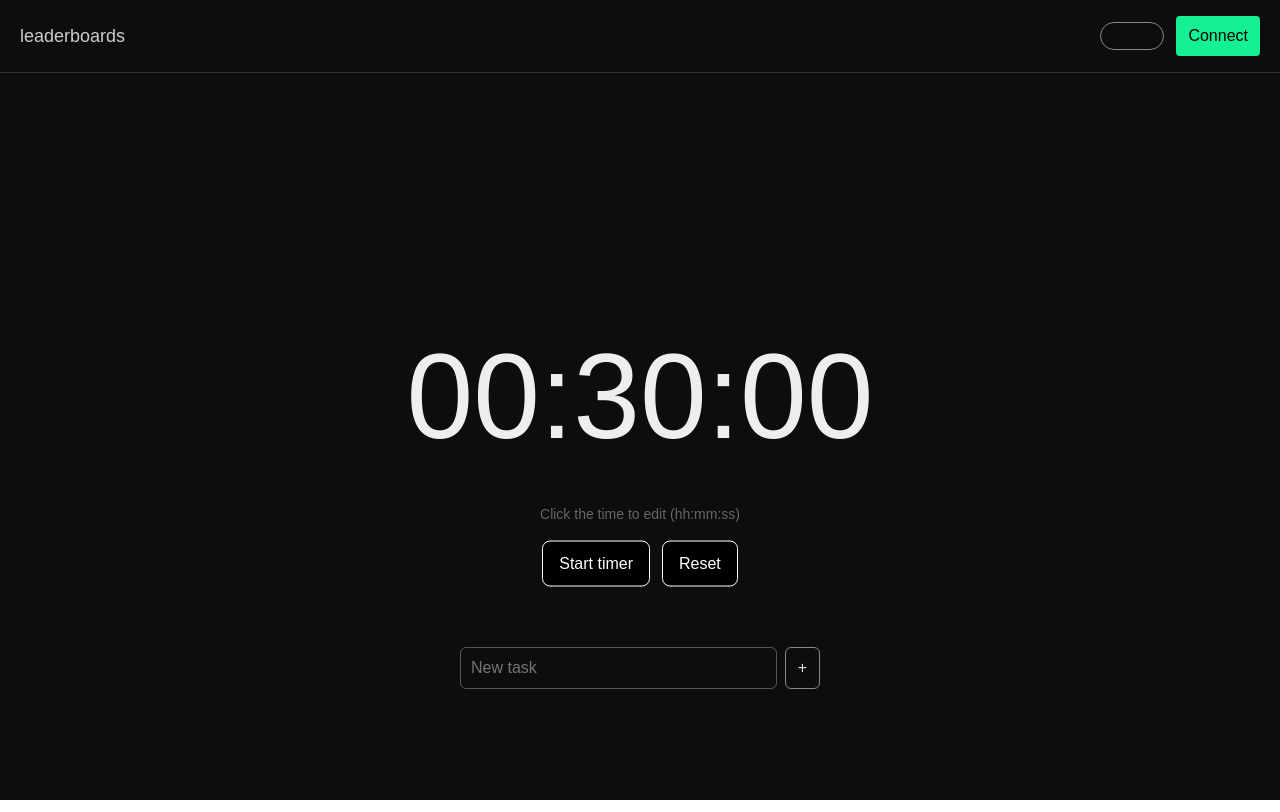
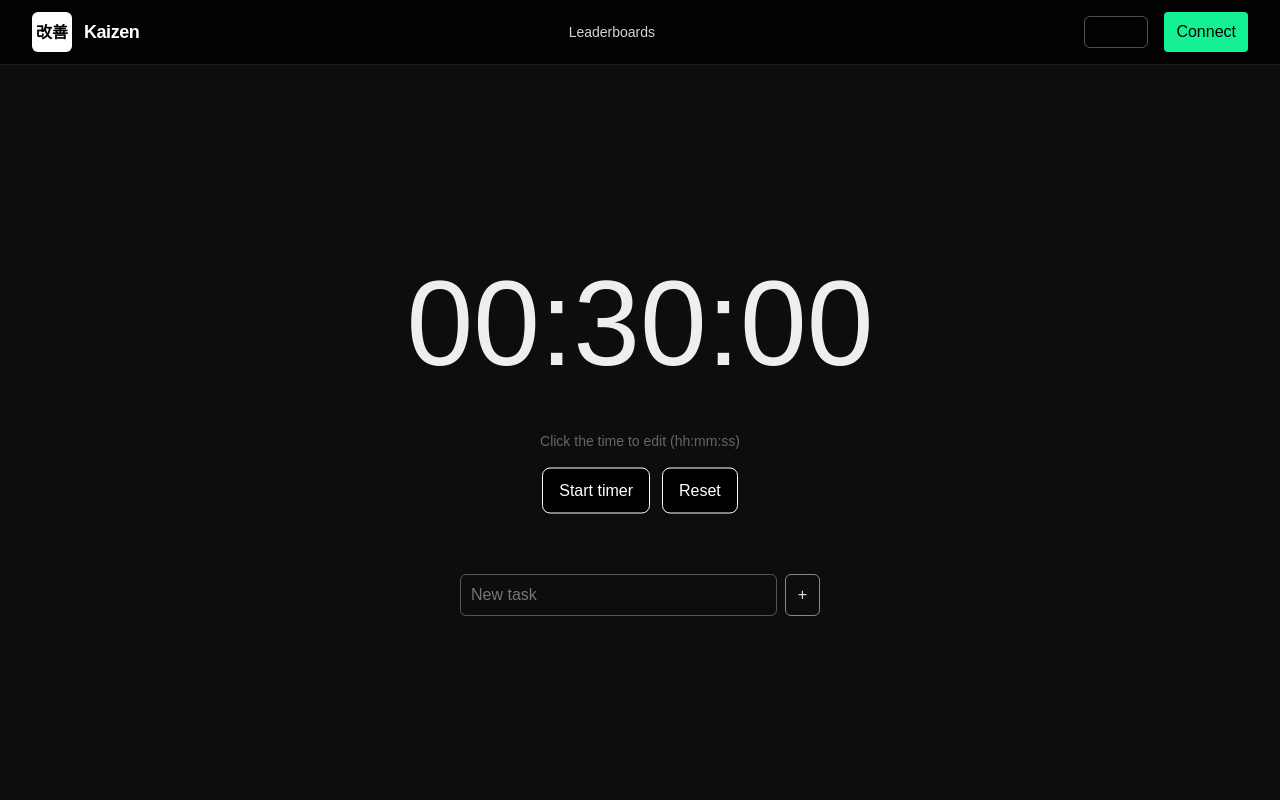
Before and after one commit to akshitvigg/Kaizen, a Next.js app in the folder frontend/: page /dashboard in a window 1280 px wide. Built offline with nearby package versions, Linux system fonts and the light colour scheme.

Commit message:
minor UI changes

```diff
--- a/frontend/app/components/LandingNav.tsx
+++ b/frontend/app/components/LandingNav.tsx
@@ -1,46 +1,58 @@
-"use client"
-import { useWallet } from "./wallet/WalletProvider"
-import { useRouter } from "next/navigation"
-import { Menu, X } from "lucide-react"
-import { useState } from "react"
+"use client";
+
+import { useWallet } from "./wallet/WalletProvider";
+import { Menu, X } from "lucide-react";
+import { useState } from "react";
 
 export default function Navbar() {
-  const { address, connect, disconnect, connecting } = useWallet()
-  const router = useRouter()
-  const [isOpen, setIsOpen] = useState(false)
+  const { address, connect, disconnect, connecting } = useWallet();
+  const [isOpen, setIsOpen] = useState(false);
 
   const handleConnect = async () => {
-    await connect()
-    setIsOpen(false)
-  }
+    await connect();
+    setIsOpen(false);
+  };
 
   const handleDisconnect = async () => {
-    await disconnect()
-    setIsOpen(false)
-  }
+    await disconnect();
+    setIsOpen(false);
+  };
 
   return (
-    <nav className="fixed top-0 w-full bg-black/80 backdrop-blur-md border-b border-white/10 z-50">
-      <div className="max-w-7xl mx-auto px-4 py-4 flex items-center justify-between">
+    <nav className="fixed top-0 left-0 right-0 z-50 bg-black/80 backdrop-blur-md border-b border-white/10">
+      <div className="max-w-7xl mx-auto px-4 sm:px-6 lg:px-8">
+        <div className="flex items-center justify-between h-16">
+
           {/* Logo */}
-        <div className="flex items-center gap-2">
-          <div className="w-8 h-8 bg-white rounded-sm flex items-center justify-center">
-            <span className="text-black font-bold text-lg">DK</span>
+          <div className="flex items-center gap-3">
+            <div className="w-10 h-10 bg-white rounded-md flex items-center justify-center shadow-sm">
+              <span
+                className="text-black font-bold text-base leading-none"
+                style={{ fontFamily: "system-ui, -apple-system, sans-serif" }}
+              >
+                改善
+              </span>
             </div>
-          <span className="text-white font-bold text-lg hidden sm:inline">DeepWork</span>
+            <span className="hidden sm:inline text-white font-bold text-lg tracking-tight">
+              Kaizen
+            </span>
           </div>
 
           {/* Desktop Menu */}
-        <div className="hidden md:flex items-center gap-8">
-          <a href="#features" className="text-gray-300 hover:text-white transition-colors text-sm">
+          <div className="hidden md:flex items-center">
+            <a
+              href="#features"
+              className="text-gray-300 hover:text-white transition-colors text-sm font-medium px-4"
+            >
               Features
             </a>
           </div>
 
+          {/* Desktop Wallet */}
           <div className="hidden md:flex items-center gap-4">
             {address ? (
               <div className="flex items-center gap-3">
-              <span className="text-gray-300 text-sm">
+                <span className="text-gray-300 text-sm font-mono">
                   {address.slice(0, 4)}...{address.slice(-4)}
                 </span>
                 <button
@@ -54,33 +66,44 @@ export default function Navbar() {
               <button
                 onClick={handleConnect}
                 disabled={connecting}
-              className="px-6 py-2 border border-w text-white font-medium rounded-lg hover:bg-gray-100 hover:text-black transition-colors disabled:opacity-50 text-sm"
+                className="px-6 py-2 text-white font-medium rounded-lg border border-white/20 hover:bg-white/10 transition-all disabled:opacity-50 text-sm"
               >
                 {connecting ? "Connecting..." : "Connect Wallet"}
               </button>
             )}
           </div>
 
-        <button onClick={() => setIsOpen(!isOpen)} className="md:hidden text-white p-2">
+          {/* Mobile Menu Button */}
+          <button
+            onClick={() => setIsOpen(!isOpen)}
+            className="md:hidden text-white p-2 rounded-lg hover:bg-white/10 transition-colors"
+          >
             {isOpen ? <X size={24} /> : <Menu size={24} />}
           </button>
         </div>
+      </div>
 
+      {/* Mobile Menu */}
       {isOpen && (
         <div className="md:hidden border-t border-white/10 bg-black/95 backdrop-blur-md">
-          <div className="px-4 py-4 space-y-4">
-            <a href="#Features" className="block text-gray-300 hover:text-white transition-colors">
+          <div className="px-4 py-5 space-y-5">
+            <a
+              href="#features"
+              onClick={() => setIsOpen(false)}
+              className="block text-gray-300 hover:text-white transition-colors text-base"
+            >
               Features
             </a>
-            <div className="pt-4 border-t border-white/10">
+
+            <div className="pt-4 border-t border-white/10 space-y-4">
               {address ? (
                 <div className="space-y-3">
-                  <p className="text-gray-400 text-sm">
+                  <p className="text-gray-400 text-sm font-mono">
                     {address.slice(0, 6)}...{address.slice(-6)}
                   </p>
                   <button
                     onClick={handleDisconnect}
-                    className="w-full px-4 py-2 text-sm text-white rounded-lg transition-colors border border-white/20"
+                    className="w-full px-4 py-2 text-sm text-white rounded-lg bg-white/10 hover:bg-white/20 transition-colors border border-white/20"
                   >
                     Disconnect
                   </button>
@@ -89,7 +112,7 @@ export default function Navbar() {
                 <button
                   onClick={handleConnect}
                   disabled={connecting}
-                  className="w-full px-4 py-2 text-black font-medium rounded-lg hover:bg-gray-100 transition-colors disabled:opacity-50"
+                  className="w-full px-4 py-2 text-black font-medium rounded-lg bg-white hover:bg-gray-100 transition-colors disabled:opacity-50 text-sm"
                 >
                   {connecting ? "Connecting..." : "Connect Wallet"}
                 </button>
@@ -99,5 +122,5 @@ export default function Navbar() {
         </div>
       )}
     </nav>
-  )
+  );
 }
--- a/frontend/app/components/hero.tsx
+++ b/frontend/app/components/hero.tsx
@@ -56,14 +56,14 @@ export default function Hero() {
                     lineHeight: "1",
                   }}
                 >
-                  DEEP WORK
+                  改善
                 </span>
               ))}
               <span
                 className="text-4xl md:text-7xl lg:text-7xl font-bold text-white whitespace-nowrap hover:translate-x-2 transition-transform duration-300"
                 style={{ lineHeight: "1" }}
               >
-                DEEP WORK
+                KAIZEN
               </span>
             </div>
             <Features />
--- a/frontend/app/components/navbar.tsx
+++ b/frontend/app/components/navbar.tsx
@@ -1,43 +1,57 @@
 "use client";
+
 import { NavbarWalletButton } from "./layout/NavbarWalletButton";
 import React from "react";
 
 export default function Navbar(): React.ReactElement {
   return (
-    <header
-      style={{
-        display: "flex",
-        alignItems: "center",
-        justifyContent: "space-between",
-        padding: "16px 20px",
-        borderBottom: "1px solid #333",
-      }}
+    <header className="fixed top-0 left-0 right-0 z-50 bg-black/80 backdrop-blur-md border-b border-white/10">
+      <div className="max-w-7xl mx-auto px-4 sm:px-6 lg:px-8">
+        <div className="flex items-center justify-between h-16">
+
+          {/* Logo + Brand */}
+          <div className="flex items-center gap-3">
+            <div className="w-10 h-10 bg-white rounded-md flex items-center justify-center shadow-sm">
+              <span
+                className="text-black font-bold text-base leading-none"
+                style={{ fontFamily: "system-ui, -apple-system, sans-serif" }}
               >
-      <nav style={{ display: "flex", alignItems: "center", gap: 12 }}>
-        <a href="#" style={{ color: "#ccc", textDecoration: "none", fontSize: 18 }}>
-          leaderboards
+                改善
+              </span>
+            </div>
+            <span className="hidden sm:inline text-white font-bold text-lg tracking-tight">
+              Kaizen
+            </span>
+          </div>
+
+          {/* Desktop Navigation */}
+          <nav className="hidden md:flex items-center">
+            <a
+              href="#leaderboards"
+              className="text-gray-300 hover:text-white transition-colors text-sm font-medium px-3"
+            >
+              Leaderboards
             </a>
           </nav>
 
-      <div style={{ display: "flex", alignItems: "center", gap: 12 }}>
-        {/* Empty SOL-at-stake pill */}
+          {/* Right Side: Stake + Wallet */}
+          <div className="flex items-center gap-4">
+            {/* SOL Stake Placeholder */}
             <div
               aria-label="SOL at stake"
               title="SOL at stake"
-          style={{
-            minWidth: 64,
-            height: 28,
-            borderRadius: 999,
-            border: "1px solid #888",
-            background: "transparent",
-          }}
+              className="hidden sm:block min-w-16 h-8 border border-white/30 rounded-md bg-transparent"
             />
 
-        {/* Profile circle */}
-        <div className="hidden md:flex items-center gap-2">
+            {/* Wallet Button */}
+            <div className="flex items-center">
               <NavbarWalletButton />
             </div>
           </div>
+        </div>
+      </div>
+
+      {/* Mobile Menu (Optional - add later if needed) */}
     </header>
   );
 }
```
Lines whose indentation alone changed are shown as unchanged.
